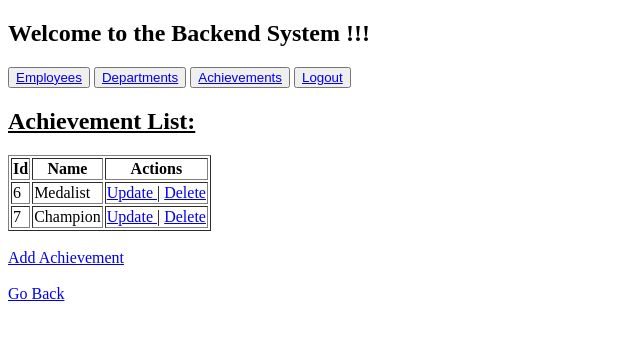
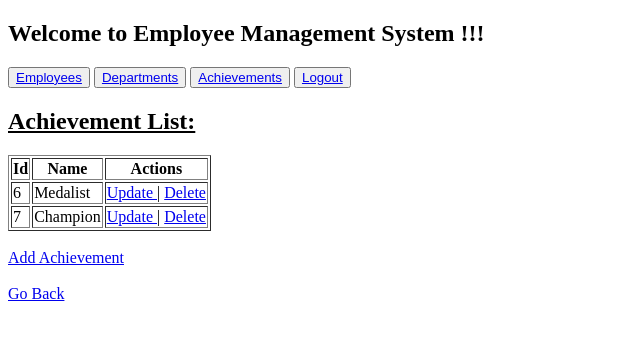
Before and after one commit to emon51/Employee-CRUD-Project, a Django app: page /achievements/ in a window 1280 px wide. Shown: the top 340 px of the page, without its empty margins (0-640 px from the left). Run offline with Django 5.2, Linux system fonts and the light colour scheme; a user stored in the database is signed in; data comes from the database, SQL or seed files in the repository.

Commit message:
Update home.html

```diff
--- a/templates/employee_app/home.html
+++ b/templates/employee_app/home.html
@@ -6,7 +6,7 @@
     <title> {% block title %} home {% endblock %} </title>
 </head>
 <body>
-    <h2> Welcome to the Backend System !!! </h2>
+    <h2> Welcome to Employee Management System !!! </h2>
 
      <button>  <a href="{% url 'employee-list' %}"> Employees </a> </button>
      <button>  <a href="{% url 'departments' %}"> Departments </a> </button>
```
